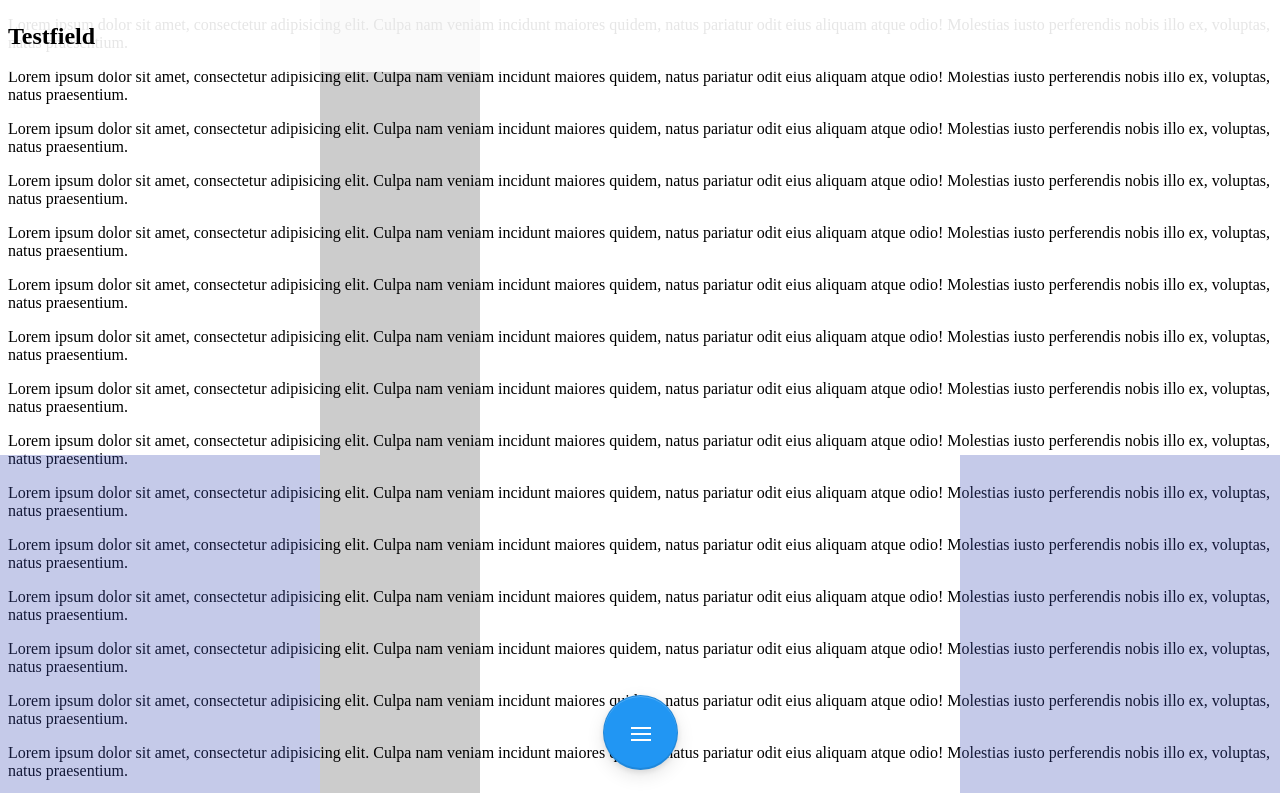
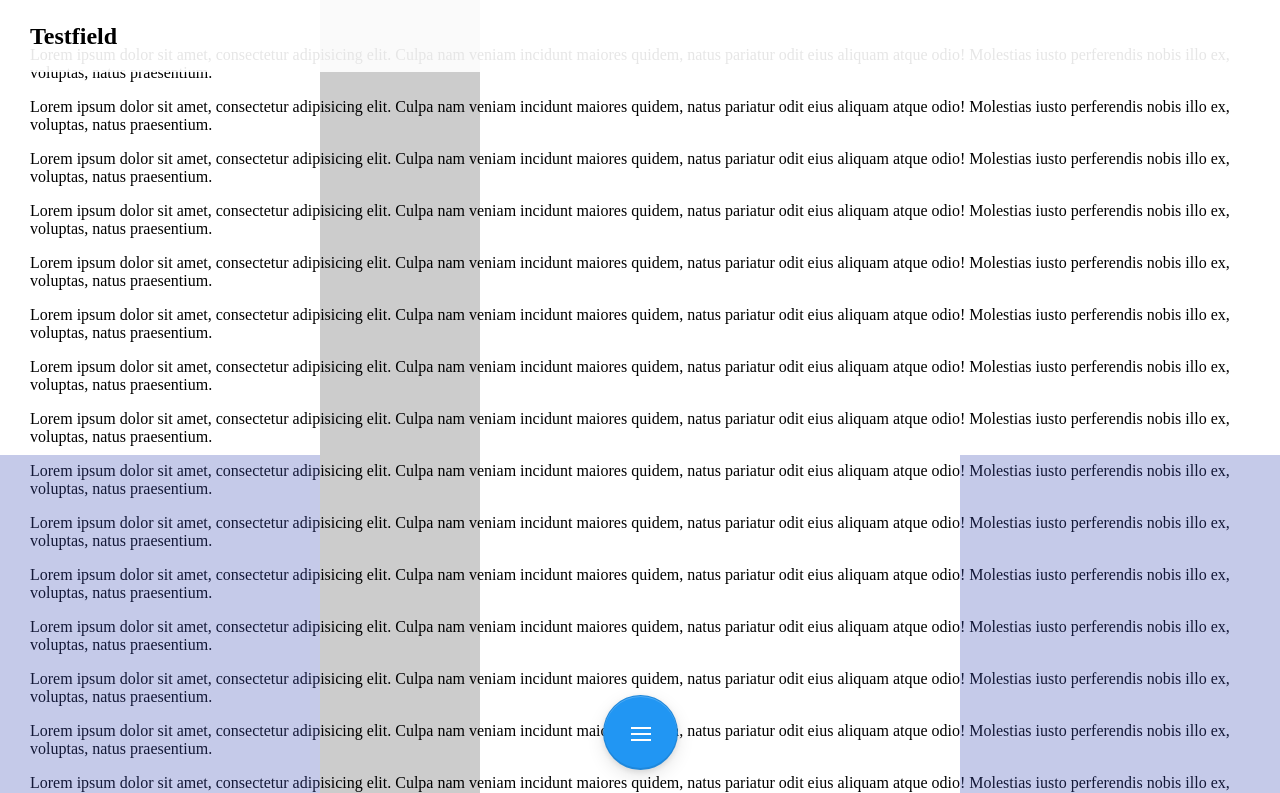
Before and after one commit to donlion/UXHand.js, a website: page index.html in a window 1280 px wide. Shown: the top 793 px of the page. Drawn offline with Linux system fonts and the light colour scheme.

Commit message:
better demo

```diff
--- a/style.css
+++ b/style.css
@@ -5,6 +5,10 @@
 html, body {
 	min-height : 100%;
 	display : block;
+}
+body {
+	margin : 0;
+	padding : 30px;
 }
 
 iframe {
```
